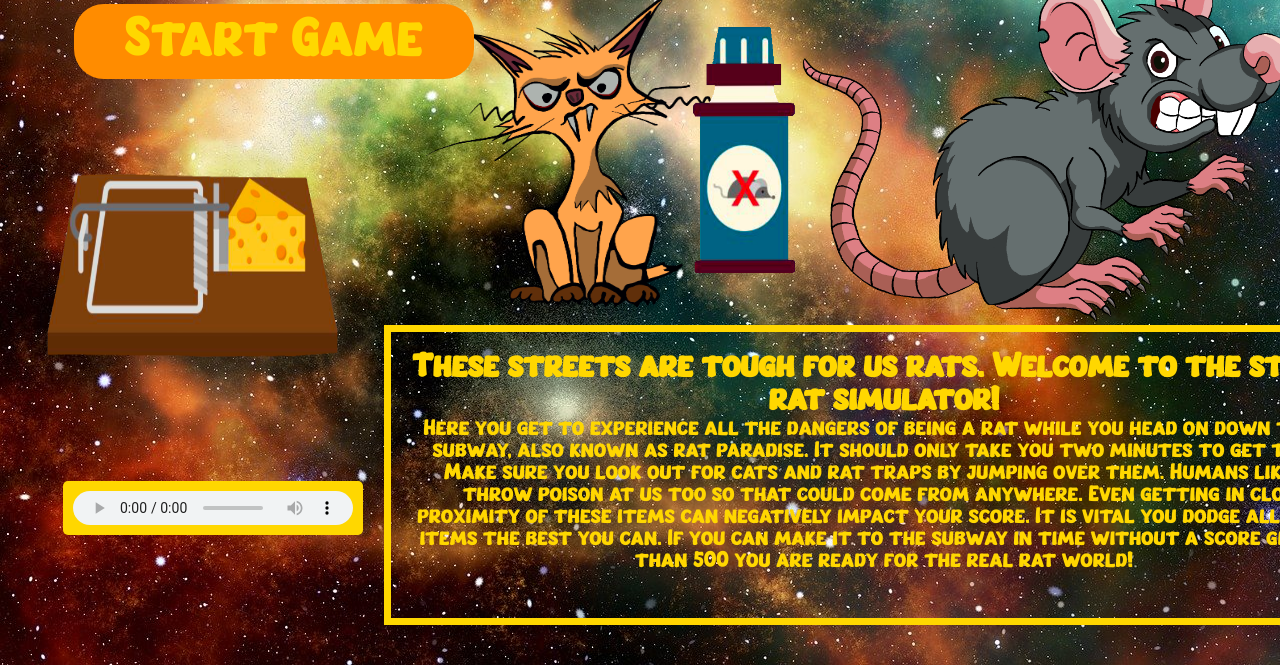
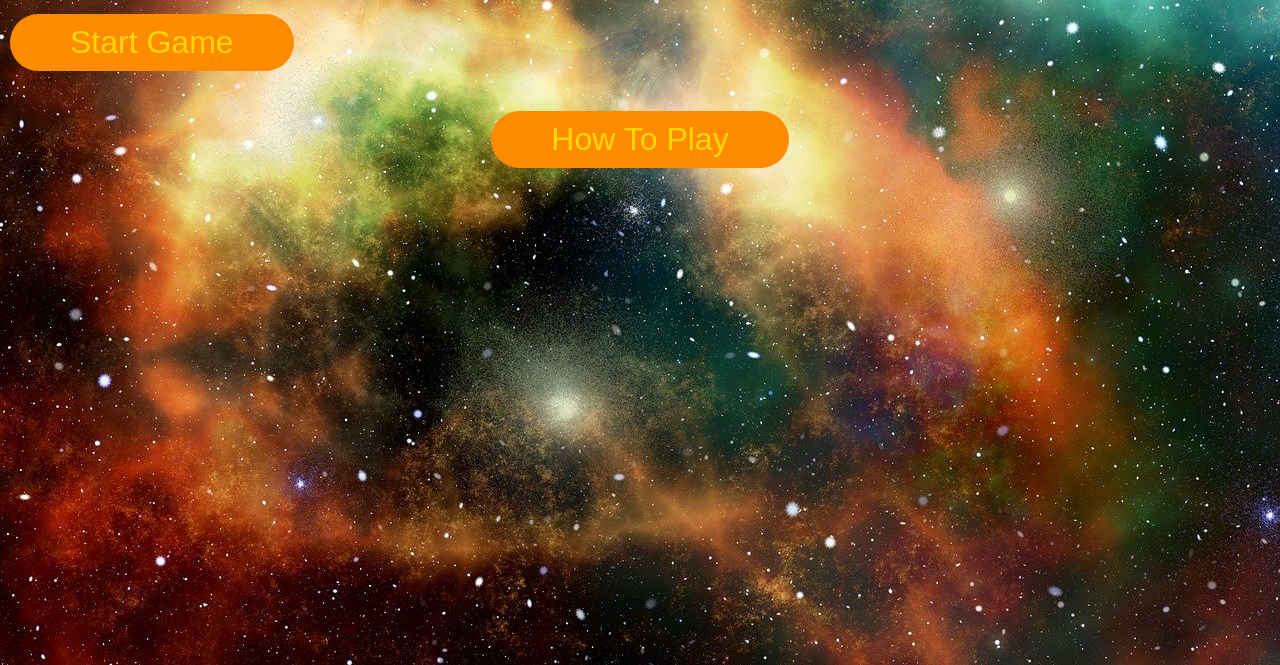
Before and after one commit to rin-11/Rat-Race-Survivor, a plain HTML site: page startgame.html in a window 1280 px wide. Shown: the part 135-800 px from the top of the page. Drawn offline with Linux system fonts and the light colour scheme.

Commit message:
styling update

```diff
--- a/startgame.html
+++ b/startgame.html
@@ -4,53 +4,31 @@
     <meta charset="UTF-8">
     <meta http-equiv="X-UA-Compatible" content="IE=edge">
     <meta name="viewport" content="width=device-width, initial-scale=1.0">
-    <title>STREET RAT SIMULATOR</title>
+    <title>Rat Race Survivor</title>
+    <link rel="shortcut icon" href="#">
     <link rel="stylesheet" href="style.css">
-    <link rel="shortcut icon" href="#">
 </head>
 <body>
-    <div class="header">
-        <h1>STREET RAT SIMULATOR</h1>
-    </div>
-    <canvas id="startgamecanvas"></canvas>
-<div class="container">
-
-    <div class= "instructions"></div>
-
-    <div class= "InstructionImgs">
-        <img id="Cat" src="assets/Cat.png" alt="cat">
-        <img id="Poison" src="assets/Poison.png" alt="poison">>
-        <img id="Trap" src="assets/Trap.png" alt="rattrap">
-    </div>
-
-    <div class = "instructionscontainer">
-<div class="instructions">
-        <!-- <button id="instructionbtn" onclick="openPopup()">How To Play</button>
-        <div class="popup" id="popup"> -->
-        <h2>These streets are tough for us rats. Welcome to the street rat simulator!</h2>
-        <p>Here you get to experience all the dangers of being a rat while you head on down to the subway, also known as rat paradise. It should only take you two minutes to get there. Make sure you look out for cats and rat traps by jumping over them. Humans like to throw poison at us too so that could come from anywhere. Even getting in close proximity of these items can negatively impact your score. It is vital you dodge all of the items the best you can. If you can make it to the subway in time without a score greater than 500 you are ready for the real rat world!</p>
-        <!-- <button id="closeinstructionbtn" onclick="closePopup()">Back to Game</button> -->
-    </div>
+<div class="header">
+    <h1>Rat Race Survivor</h1>
 </div>
 
-
+<button id="start" onclick="window.location.href='index.html';">Start Game</button>
 </div>
-
-<div class= "Rat">
-    <img id='rat' src="assets/Rat.png" alt="rat">
+<div class="instructions">
+    <button id="instructionbtn" onclick="openPopup()">How To Play</button>
+    <div class="popup" id="popup">
+    <h2>
+        Welcome to the Rat Race!
+    </h2>
+    <br>
+    <p>Here you get to experience all the dangers of being a rat while you head on down to the subway, also known as rat paradise. It should only take you two minutes to get there. Make sure you look out for cats and rat traps by jumping over them. Humans like to throw poison at us too so that could come from anywhere. Even getting in close proximity of these items can negatively impact your score. It is vital you dodge all of the items the best you can. If you can make it to the subway in time without a score greater than 500 you are ready for the real rat world!</p>
+    <br>
+    <h3>        Go ahead and click Start Game to get started.</h3>
+    <button id="closeinstructionbtn" onclick="closePopup()">Back to Game</button>
 </div>
-
-
-<button onclick="window.location.href='index.html';">
-    Start Game
-  </button>
-
-<audio id="music1" autoplay controls loop>
-    <source src="assets/cyberpunk-street-files/music/cyberpunk-street.wav" type="audio/wav">
-</audio>
-
-    <script type="module" src="game.js"></script>
-
-
+</div>
+    <script src="game.js"></script>
+    <script src="startgame.js"></script>
 </body>
 </html>
--- /dev/null
+++ b/startgame.js
@@ -0,0 +1,17 @@
+let popup = document.getElementById('popup')
+
+function openPopup(){
+    popup.classList.add("open-popup");
+}
+function closePopup(){
+    popup.classList.remove("open-popup");
+}
+
+
+
+window.addEventListener('load', function(){
+    const canvas = document.getElementById('canvas1');
+    const context = canvas.getContext('2d');
+    canvas.width = 1200;
+    canvas.height = 500;
+})
--- a/style.css
+++ b/style.css
@@ -21,64 +21,12 @@ button {
 	font-size: 32px;
 	font-weight: 500;
 	border-radius: 30px;
-	align-items:baseline;
 	justify-content: center;
 	font-family:'SmackBoom' ;
 	color:gold ;
-    width: 400px;
-    position: fixed;
-    bottom: 72%;
-    left: 5%;
-    font-size: 50px;;
+    font-size: 50px;
 }
 
-/*
-#instructionbtn {
-	padding: 10px 60px;
-	margin: 10px;
-	background-color:darkorange;
-	border: 0;
-	outline: none;
-	cursor: pointer;
-	font-size: 32px;
-	font-weight: 500;
-    width: 400px;
-	border-radius: 30px;
-	align-items:baseline;
-	justify-content: center;
-	font-family:'SmackBoom' ;
-	color:gold ;
-	position: fixed;
-    bottom: 55%;
-    left: 15%;
-}
-
-.popup {
-	width: 400px;
-	background-color: coral;
-	border-radius: 6px;
-	position: absolute;
-	top: 40%;
-	left: 50%;
-	transform: translate(-50%, -50%);
-	text-align: center;
-	padding: 0 30px 30px;
-	color:floralwhite ;
-	font-size: 20px;
-	font-family:'SmackBoom' ;
-	font-weight: lighter;
-	visibility: hidden;
-	transition: transform 0.4s, top 0.4s;
-}
-
-.open-popup{
-	visibility: visible;
-}
-
-.popup h2 {
-	text-align: center;
-	margin-top: 10px;
-} */
 
 body {
     background-color:black;
@@ -181,17 +129,73 @@ body {
 .instructions {
     font-family: 'SmackBoom';
     text-align: center;
-    color: gold;
-    border: 7px solid gold;
+    text-shadow: white;
+    color: rgb(89, 88, 81);
     font-weight: lighter;
     padding: 20px 20px;
     font-size: 20px;
-    width: 1000px;
-    height: 300px;
-    position: fixed;
-    bottom: 5%;
-    left: 30%;
 }
-.instructionscontainer {
-    background-color: darkorange;
+
+#start {
+	padding: 10px 60px;
+	margin: 10px;
+	background-color:darkorange;
+	border: 0;
+	outline: none;
+	cursor: pointer;
+	font-size: 32px;
+	font-weight: 500;
+	border-radius: 30px;
+	font-family: 'Bebas Neue', sans-serif;
 }
+
+#instructionbtn {
+	padding: 10px 60px;
+	margin: 10px;
+	background-color:darkorange;
+	border: 0;
+	outline: none;
+	cursor: pointer;
+	font-size: 32px;
+	font-weight: 500;
+	border-radius: 30px;
+	align-items:baseline;
+	justify-content: center;
+	font-family: 'Bebas Neue', sans-serif;
+}
+
+.popup {
+	width: 700px;
+	background-color: rgb(139, 94, 45);
+	border-radius: 5px;
+    justify-content: center;
+	position: absolute;
+	cursor: pointer;
+	transform: translate(-50%, -50%);
+	text-align: center;
+	padding: 0 30px 30px;
+	color:floralwhite ;
+	font-size: 20px;
+	font-weight: lighter;
+	visibility: hidden;
+	transition: transform 0.4s, top 0.4s;
+}
+.homescreen button {
+	position: absolute;
+	top: 13%;
+	align-items: center;
+	justify-content: center;
+	cursor: pointer;
+	left: 35%;
+	width: 400px;
+	max-height: fit-content;
+}
+
+.open-popup{
+	visibility: visible;
+}
+
+.popup h2 {
+	text-align: center;
+	margin-top: 10px;
+}
```
